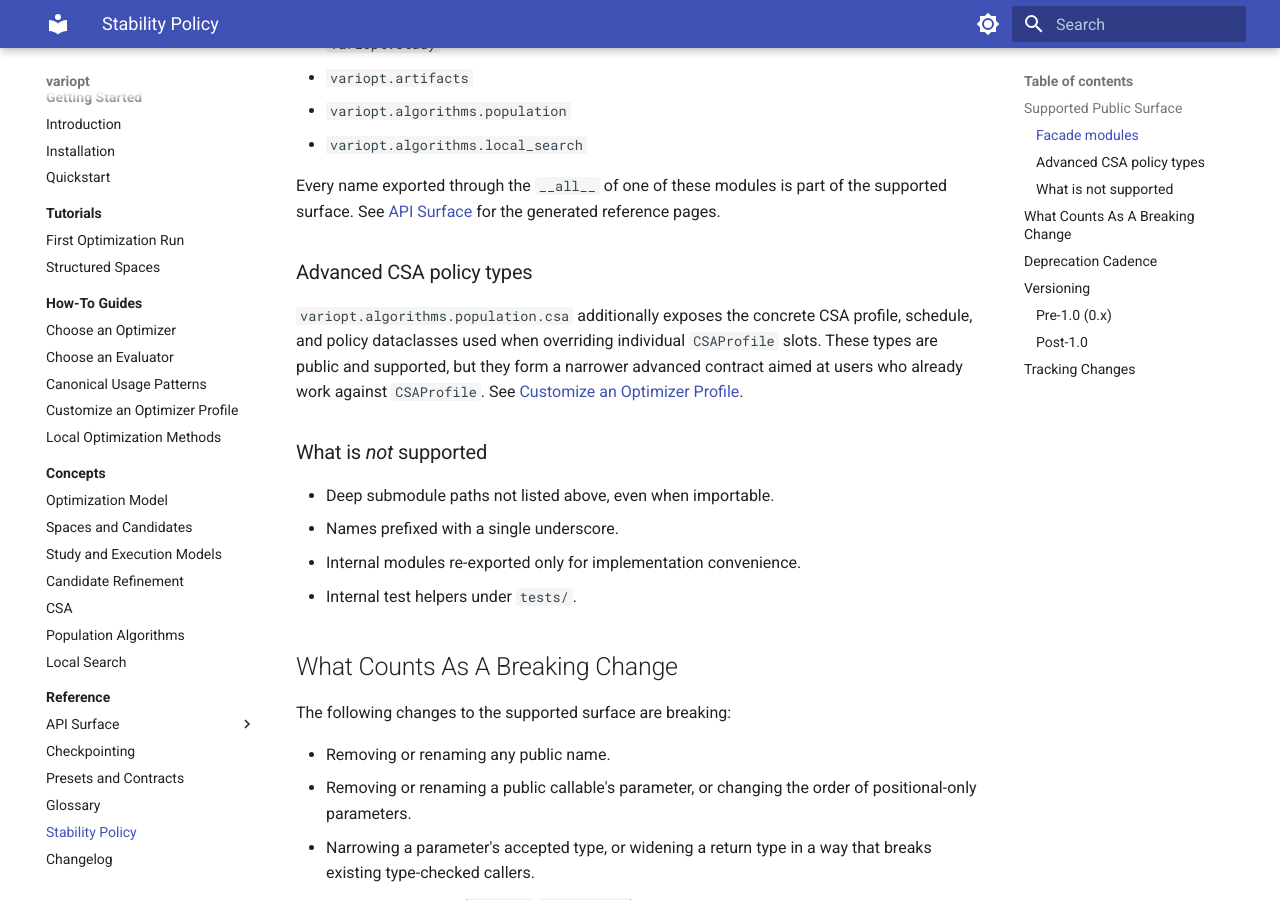
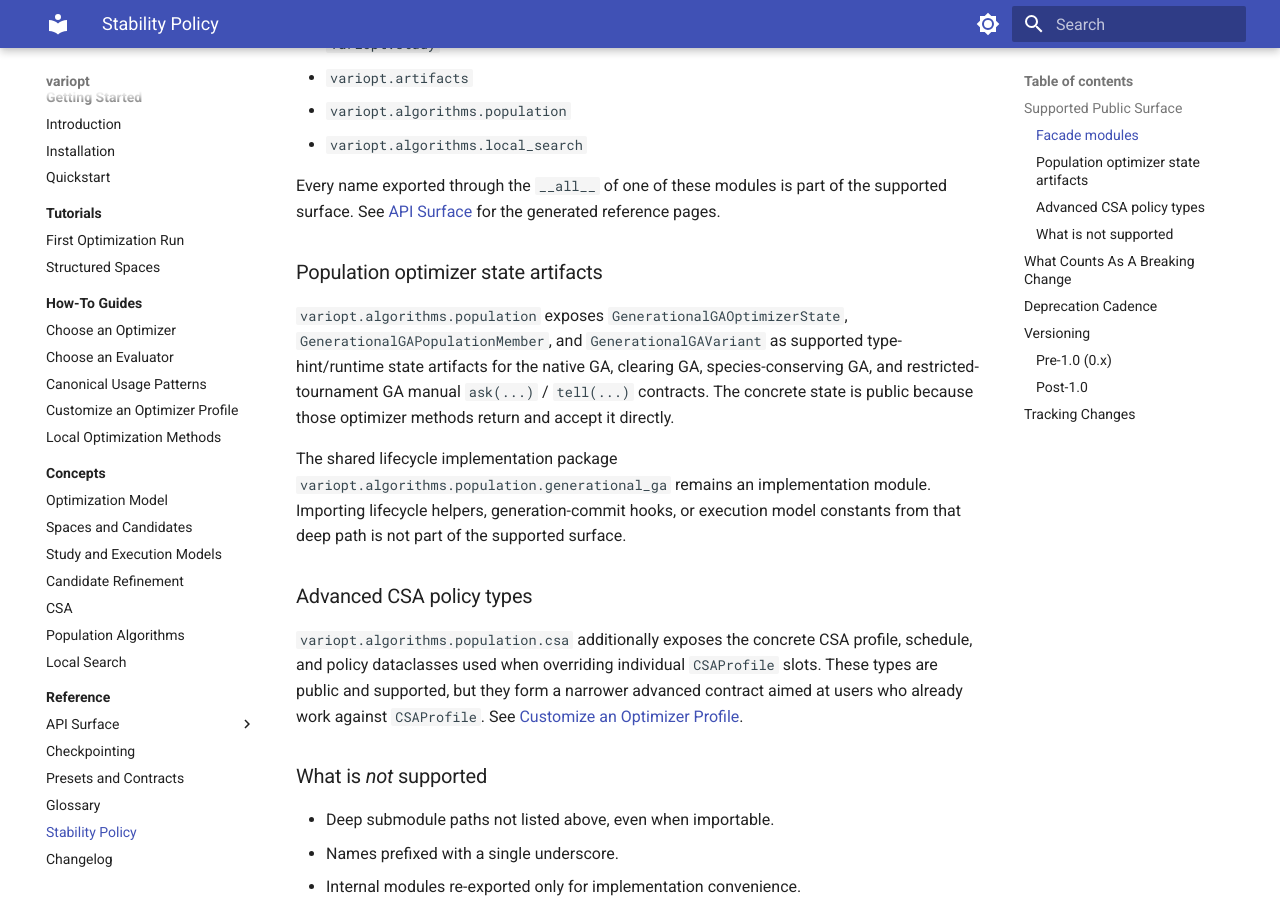
Before and after one commit to isty2e/variopt, an MkDocs documentation site: the page built from docs/reference/stability.md, in a window 1280 px wide and 900 px high, scrolled down 588 px. Built offline with MkDocs 1.6.1 and Material for MkDocs 9.7.7, drawn with Linux system fonts in a browser that asks for light colours.

Commit message:
feat: expose generational GA state artifacts

```diff
--- a/docs/reference/stability.md
+++ b/docs/reference/stability.md
@@ -23,6 +23,20 @@ importable modules. It consists of:
 Every name exported through the `__all__` of one of these modules is part of
 the supported surface. See [API Surface](api.md) for the generated reference
 pages.
+
+### Population optimizer state artifacts
+
+`variopt.algorithms.population` exposes
+`GenerationalGAOptimizerState`, `GenerationalGAPopulationMember`, and
+`GenerationalGAVariant` as supported type-hint/runtime state artifacts for the
+native GA, clearing GA, species-conserving GA, and restricted-tournament GA
+manual `ask(...)` / `tell(...)` contracts. The concrete state is public because
+those optimizer methods return and accept it directly.
+
+The shared lifecycle implementation package
+`variopt.algorithms.population.generational_ga` remains an implementation
+module. Importing lifecycle helpers, generation-commit hooks, or execution
+model constants from that deep path is not part of the supported surface.
 
 ### Advanced CSA policy types
 
```
Also changed, not shown: CHANGELOG.md (+4 -0 lines), docs/reference/api.md (+8 -0 lines), 2 other files.
